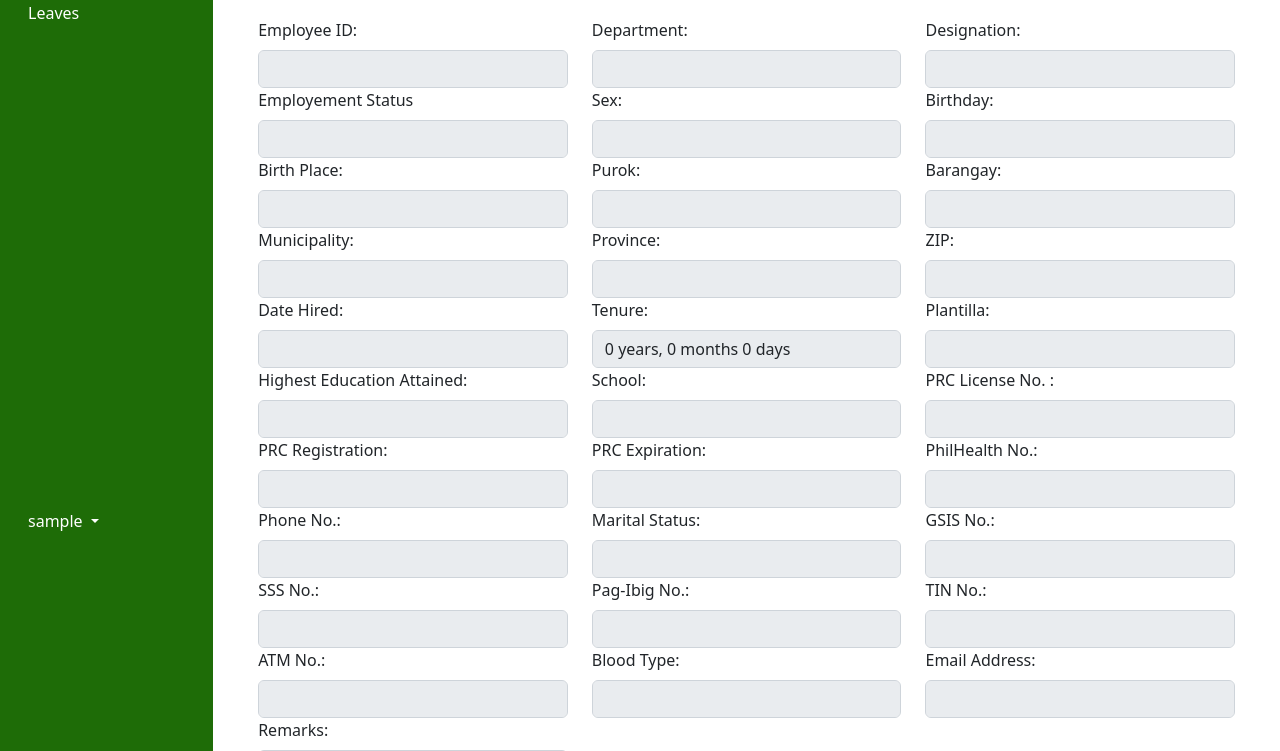
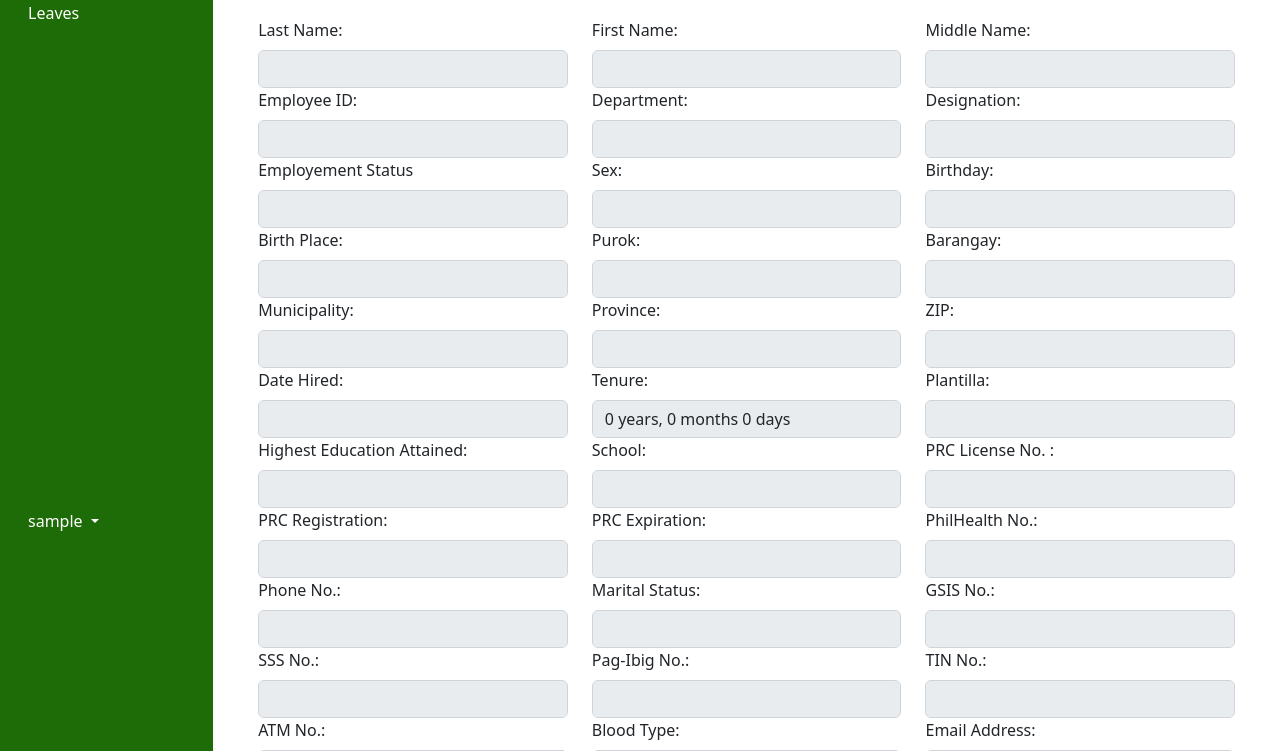
Before and after one commit to patd0tjs/hrltms, a CodeIgniter app: page /hrmis/profile in a window 1280 px wide. Shown: the part 243-994 px from the top of the page. Run offline with CodeIgniter, Linux system fonts and the light colour scheme; a user stored in the database is signed in; data comes from the database, SQL or seed files in the repository; data that the repository does not hold is empty; some libraries are stand-ins or nearby versions.

Commit message:
display employee name and gender

```diff
--- a/application/models/Users_model.php
+++ b/application/models/Users_model.php
@@ -16,9 +16,9 @@ class Users_model extends CI_Model{
     // get employee information
     public function my_profile(){
         return $this->db->select('employees.id')
-                        ->select('employees.l_name')
-                        ->select('employees.f_name')
-                        ->select('employees.m_name')
+                        ->select('employees.l_name as l_name')
+                        ->select('employees.f_name as f_name')
+                        ->select('employees.m_name as m_name')
                         ->select('employee_details.id_pic')
                         ->select('departments.name as department')
                         ->select('designations.name as designation')
--- a/application/views/pages/admin/employees.php
+++ b/application/views/pages/admin/employees.php
@@ -244,6 +244,7 @@
       <th>Last Name</th>
       <th>First Name</th>
       <th>Middle Name</th>
+      <th>Gender</th>
       <th>Designation</th>
       <th>Action</th>
     </tr>
@@ -256,6 +257,7 @@
         <td><?=$emp['l_name']?></td>
         <td><?=$emp['f_name']?></td>
         <td><?=$emp['m_name']?></td>
+        <td><?=$emp['sex']?></td>
         <td><?= $emp['designation_name']?></td>
         <td>
           <button class="btn btn-success" data-bs-toggle="modal" data-bs-target="#export<?= $emp['id']?>">
--- a/application/views/pages/profile.php
+++ b/application/views/pages/profile.php
@@ -2,6 +2,18 @@
 <img style="width: 150px; height: 150px; border-radius: 5px; float: right;" src="<?= $my_info['id_pic']?>" alt="user profile">
 <br><br><br><br><br><br><br>
 <div class="row row-cols-3">
+    <div class="col">
+        <label class="form-label" for="">Last Name: </label>
+        <input class="form-control" type="text" value="<?= $my_info['l_name']?>" disabled>
+    </div>
+    <div class="col">
+        <label class="form-label" for="">First Name: </label>
+        <input class="form-control" type="text" value="<?= $my_info['f_name']?>" disabled>
+    </div>
+    <div class="col">
+        <label class="form-label" for="">Middle Name: </label>
+        <input class="form-control" type="text" value="<?= $my_info['m_name']?>" disabled>
+    </div>
     <div class="col">
         <label class="form-label" for="">Employee ID: </label>
         <input class="form-control" type="text" value="<?= $my_info['id']?>" disabled>
```
